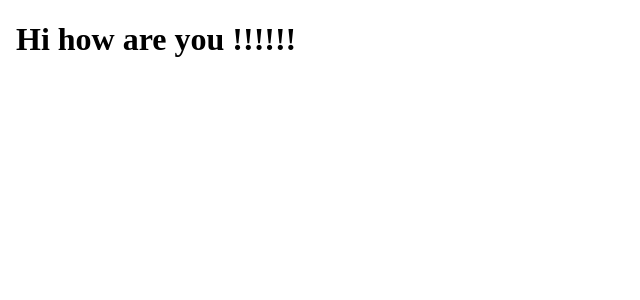
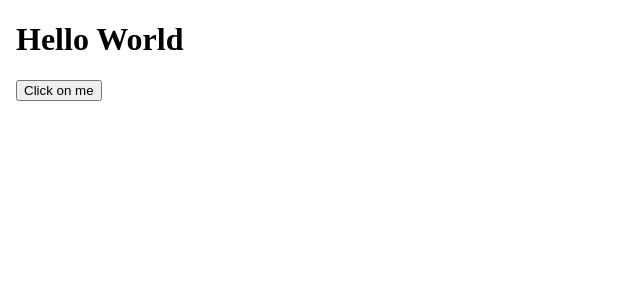
Before and after one commit to pavanbushetti/team-portfolio, an Angular app in the folder frontend/: page / in a window 1280 px wide. Shown: the top 300 px of the page, without its empty margins (0-640 px from the left). Built offline with nearby package versions, Linux system fonts and the light colour scheme.

Commit message:
Test from pavan

```diff
--- a/frontend/src/app/app.html
+++ b/frontend/src/app/app.html
@@ -6,6 +6,8 @@
   <title>Document</title>
 </head>
 <body>
-  <h1>Hi how are you !!!!!!</h1>
+  <h1>Hello World</h1>
+  <h2> </h2>
+  <button> Click on me </button>
 </body>
 </html>
```
